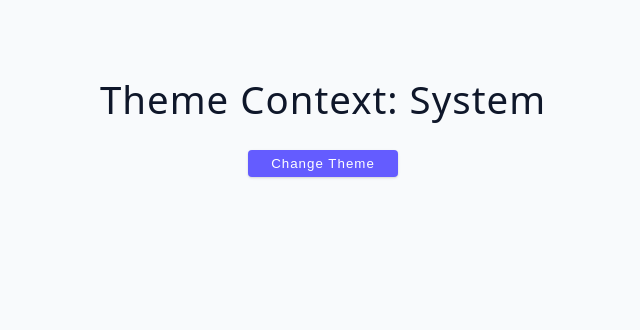
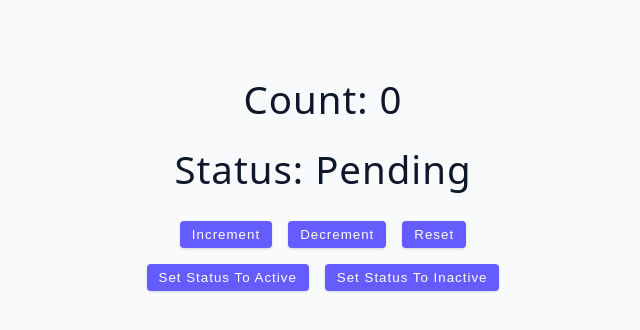
Before and after one commit to anuj-My/typescript-react-essentials, a React (Vite) app: page / in a window 1280 px wide. Shown: the top 330 px of the page, without its empty margins (317-957 px from the left). Built offline with nearby package versions, Linux system fonts and the light colour scheme.

Commit message:
reducers

```diff
--- /dev/null
+++ b/src/06-reducers/index.tsx
@@ -0,0 +1,39 @@
+import { useReducer } from "react";
+import { counterReducer, initialState } from "./reducers";
+
+function Component() {
+  const [state, dispatch] = useReducer(counterReducer, initialState);
+  return (
+    <div>
+      <h2>Count: {state.count}</h2>
+      <h2>Status: {state.status}</h2>
+
+      <div className="btn-container">
+        <button onClick={() => dispatch({ type: "increment" })} className="btn">
+          Increment
+        </button>
+        <button onClick={() => dispatch({ type: "decrement" })} className="btn">
+          Decrement
+        </button>
+        <button onClick={() => dispatch({ type: "reset" })} className="btn">
+          Reset
+        </button>
+      </div>
+      <div className="btn-container">
+        <button
+          onClick={() => dispatch({ type: "setStatus", payload: "active" })}
+          className="btn"
+        >
+          Set Status to Active
+        </button>
+        <button
+          className="btn"
+          onClick={() => dispatch({ type: "setStatus", payload: "inactive" })}
+        >
+          Set Status to Inactive
+        </button>
+      </div>
+    </div>
+  );
+}
+export default Component;
--- /dev/null
+++ b/src/06-reducers/reducers.ts
@@ -0,0 +1,36 @@
+export type CounterState = {
+  count: number;
+  status: string;
+};
+
+export const initialState: CounterState = {
+  count: 0,
+  status: "Pending",
+};
+
+type UpdateCountAction = {
+  type: "increment" | "decrement" | "reset";
+};
+
+type SetStatus = {
+  type: "setStatus";
+  payload: "active" | "inactive";
+};
+
+type CounterAction = UpdateCountAction | SetStatus;
+
+export const counterReducer = (state: CounterState, action: CounterAction) => {
+  switch (action.type) {
+    case "increment":
+      return { ...state, count: state.count + 1 };
+    case "decrement":
+      return { ...state, count: state.count - 1 };
+    case "reset":
+      return { ...state, count: 0 };
+    case "setStatus":
+      return { ...state, status: action.payload };
+    default:
+      const unexpectedActionType: never = action;
+      throw new Error(`unexpected action type: ${unexpectedActionType}`);
+  }
+};
--- a/src/App.tsx
+++ b/src/App.tsx
@@ -1,11 +1,12 @@
-import ParentComponent from "./05-context";
+import Component from "./06-reducers";
 
 function App() {
   return (
     <main>
       {/* <Component type="advanced" name="peter" email="peter@parker.com" />
       <Component type="basic" name="peter" /> */}
-      <ParentComponent />
+      {/* <ParentComponent /> */}
+      <Component />
     </main>
   );
 }
```
